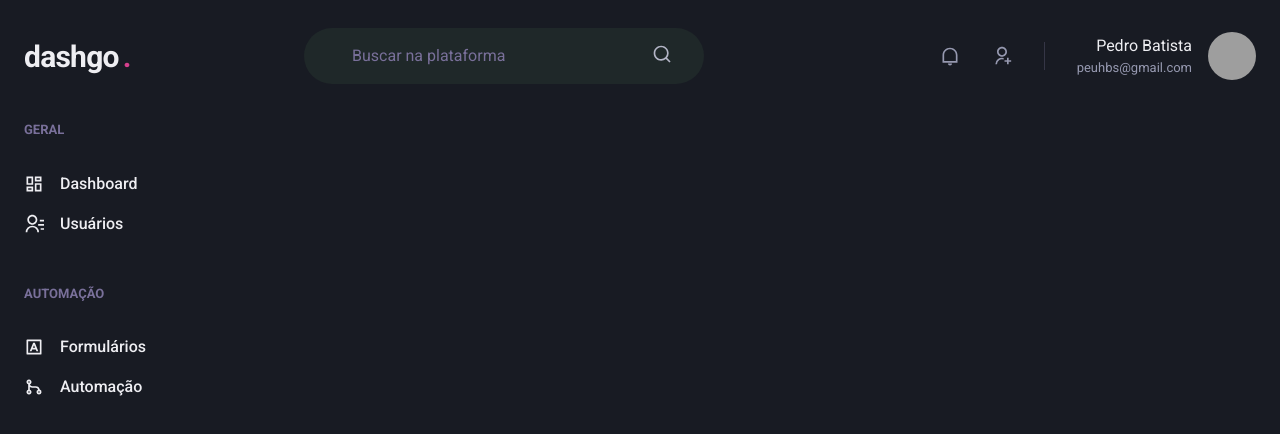
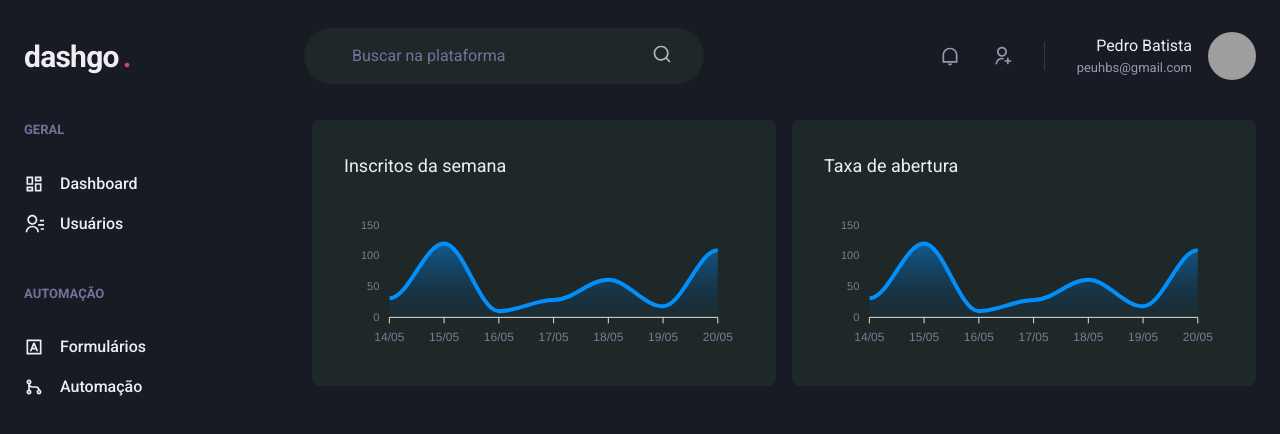
Before and after one commit to pedrohbs00/dashgo, a Next.js app: page /dashboard in a window 1280 px wide. Shown: the top 434 px of the page. Built offline with nearby package versions, Linux system fonts and the light colour scheme; grey boxes are pictures that could not be loaded.

Commit message:
Feat: :sparkles: Added Charts

```diff
--- a/src/pages/dashboard.tsx
+++ b/src/pages/dashboard.tsx
@@ -1,6 +1,107 @@
+import { Box, Flex, SimpleGrid, Text, theme } from "@chakra-ui/react";
+import dynamic from "next/dynamic";
 import { Header } from "@/components/Header/Header";
 import { Sidebar } from "@/components/Sidebar/Sidebar";
-import { Flex } from "@chakra-ui/react";
+
+const Chart = dynamic(() => import("react-apexcharts"), {
+  ssr: false
+});
+
+const options = {
+  chart: {
+    toolbar: {
+      show: false
+    },
+    zoom: {
+      enabled: false
+    },
+    foreColor: theme.colors.gray[500]
+  },
+  grid: {
+    show: false
+  },
+  dataLabels: {
+    enabled: false
+  },
+  tooltip: {
+    enabled: false
+  },
+  xasix: {
+    type: "datetime",
+    axisBorder: {
+      color: theme.colors.gray[600]
+    },
+    axisTicks: {
+      color: theme.colors.gray[600]
+    }
+  },
+  fill: {
+    opacity: 0.3,
+    type: "gradient",
+    gradient: {
+      shade: "dark",
+      opacityFrom: 0.7,
+      opacityTo: 0.3
+    }
+  }
+};
+
+const series = [
+  {
+    name: "series1",
+    data: [
+      {
+        x: new Date("2012-05-14").toLocaleString("pt-BR", {
+          day: "2-digit",
+          month: "2-digit"
+        }),
+        y: 31
+      },
+      {
+        x: new Date("2022-05-15").toLocaleString("pt-BR", {
+          day: "2-digit",
+          month: "2-digit"
+        }),
+        y: 120
+      },
+      {
+        x: new Date("2022-05-16").toLocaleString("pt-BR", {
+          day: "2-digit",
+          month: "2-digit"
+        }),
+        y: 10
+      },
+      {
+        x: new Date("2022-05-17").toLocaleString("pt-BR", {
+          day: "2-digit",
+          month: "2-digit"
+        }),
+        y: 28
+      },
+      {
+        x: new Date("2022-05-18").toLocaleString("pt-BR", {
+          day: "2-digit",
+          month: "2-digit"
+        }),
+        y: 61
+      },
+      {
+        x: new Date("2022-05-19").toLocaleString("pt-BR", {
+          day: "2-digit",
+          month: "2-digit"
+        }),
+        y: 18
+      },
+      {
+        x: new Date("2022-05-20").toLocaleString("pt-BR", {
+          day: "2-digit",
+          month: "2-digit"
+        }),
+        y: 109
+      }
+    ]
+  }
+];
 
 export default function Dashboard() {
   return (
@@ -8,6 +109,26 @@
       <Header />
       <Flex w="100%" my="6" maxWidth={1480} mx="auto" px="6">
         <Sidebar />
+
+        <SimpleGrid
+          flex="1"
+          gap="4"
+          minChildWidth="320px"
+          alignItems="flex-start"
+        >
+          <Box p="8" bg="gray.800" borderRadius={8} pb="4">
+            <Text fontSize="lg" mb="4">
+              Inscritos da semana
+            </Text>
+            <Chart options={options} series={series} type="area" height={160} />
+          </Box>
+          <Box p="8" bg="gray.800" borderRadius={8} pb="4">
+            <Text fontSize="lg" mb="4">
+              Taxa de abertura
+            </Text>
+            <Chart options={options} series={series} type="area" height={160} />
+          </Box>
+        </SimpleGrid>
       </Flex>
     </Flex>
   );
```
